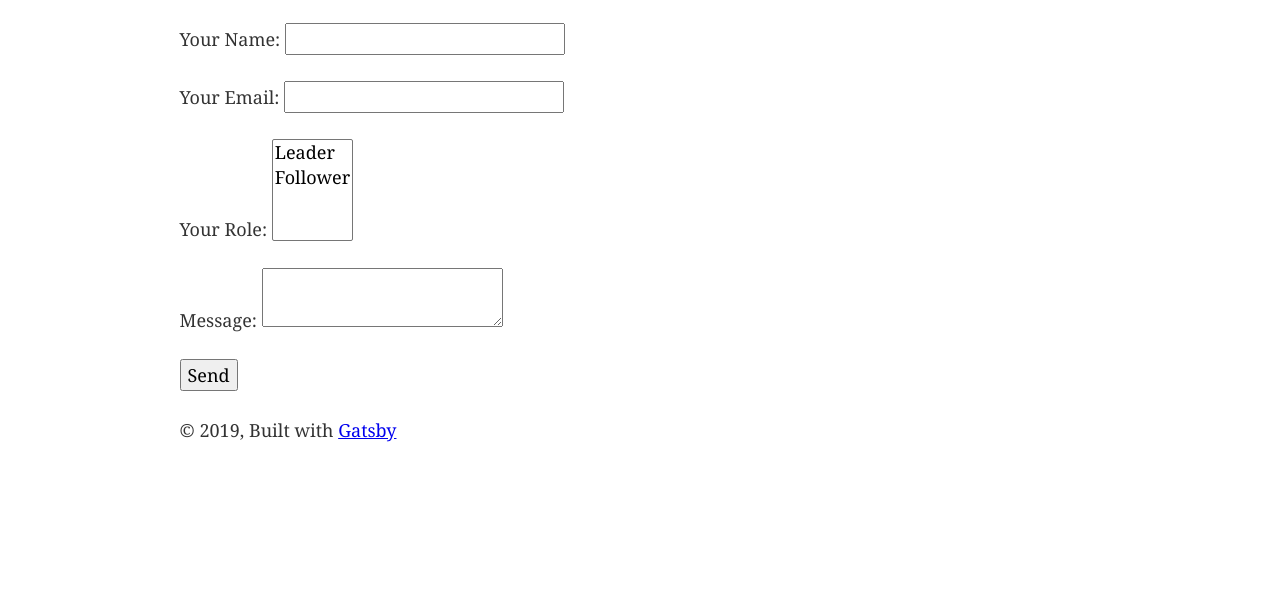
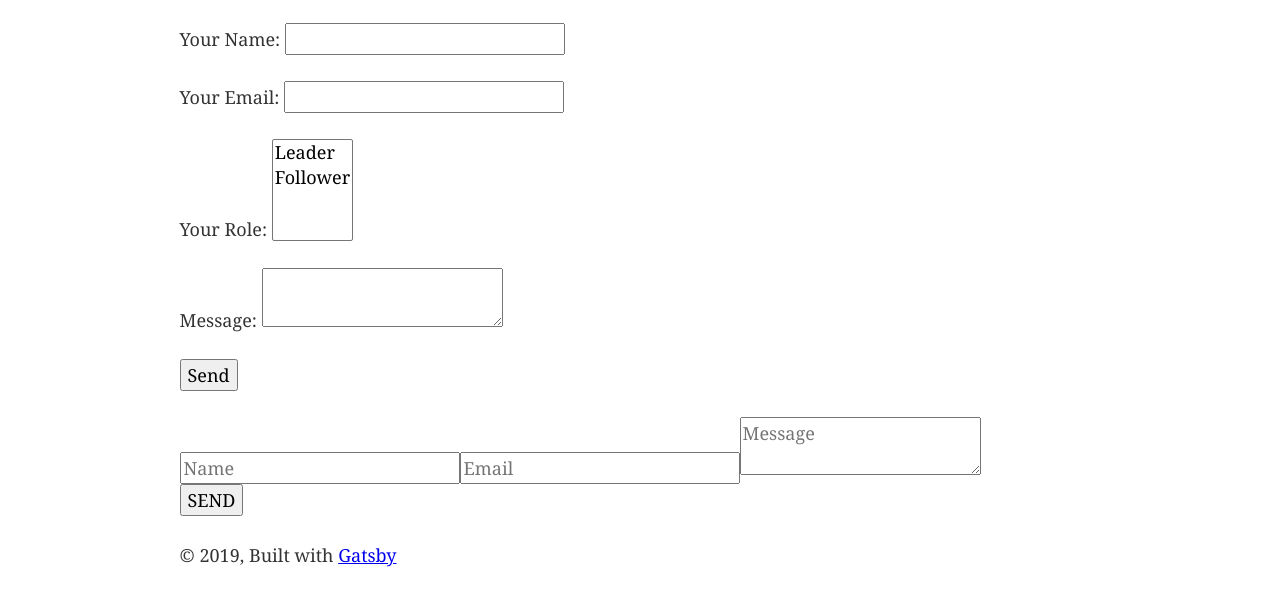
Before and after one commit to CalebLovell/gatsby-netlify-form-test, a Gatsby site: page / in a window 1280 px wide. Shown: the part 100-706 px from the top of the page. Built offline with nearby package versions, Linux system fonts and the light colour scheme; Gatsby itself is replaced by a stand-in of ours.

Commit message:
Update index.js

```diff
--- a/src/pages/index.js
+++ b/src/pages/index.js
@@ -33,6 +33,26 @@ const IndexPage = () => (
         <button type="submit">Send</button>
       </p>
     </form>
+    <form
+        name="bunnies"
+        method="post"
+        data-netlify="true"
+        netlify-honeypot="bot-field"
+        onsubmit="return false"
+      >
+        <input type="hidden" name="form-name" value="bunnies" />
+        <input
+          type="hidden"
+          name="bot-field"
+          value="Don't fill this out if you're a human."
+        />
+        <input type="text" name="name" placeholder="Name" />
+        <input type="email" name="email" placeholder="Email" />
+        <textarea name="message" placeholder="Message" />
+        <div>
+          <button type="submit">SEND</button>
+        </div>
+      </form>
   </Layout>
 )
 
```
